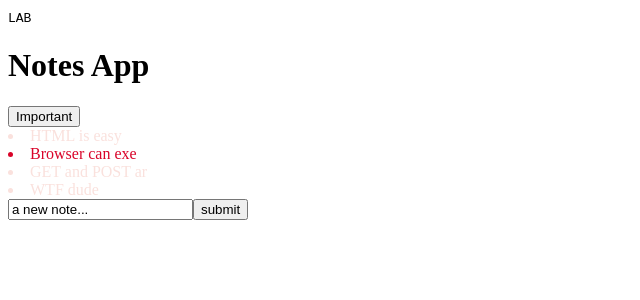
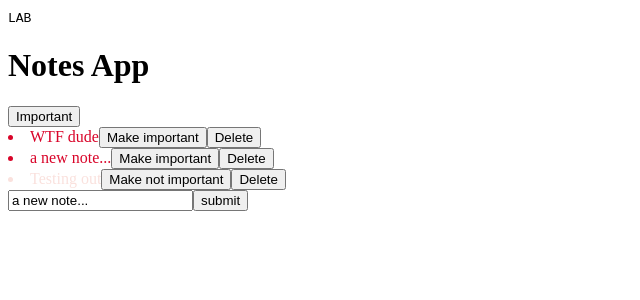
Before and after one commit to lonchanick/fullstackopen, a React (Vite) app in the folder part2/myapp/: page / in a window 1280 px wide. Shown: the top 300 px of the page, without its empty margins (0-640 px from the left). Built offline with nearby package versions, Linux system fonts and the light colour scheme; data requests are answered from the project's data file.

Commit message:
working on

```diff
--- a/part2/myapp/db.json
+++ b/part2/myapp/db.json
@@ -1,24 +1,18 @@
 {
   "notes": [
     {
-      "id": "1",
-      "content": "HTML is easy",
-      "important": true
-    },
-    {
-      "id": "2",
-      "content": "Browser can execute only JavaScript",
+      "id": "4",
+      "content": "WTF dude",
       "important": false
     },
     {
-      "id": "3",
-      "content": "GET and POST are the most important methods of HTTP protocol",
-      "important": true
-    }
-    ,
+      "id": "d35c",
+      "content": "a new note...",
+      "important": false
+    },
     {
-      "id": "4",
-      "content": "WTF dude",
+      "id": "e6e1",
+      "content": "Testing out",
       "important": true
     }
   ]
--- a/part2/myapp/src/App.jsx
+++ b/part2/myapp/src/App.jsx
@@ -14,16 +14,28 @@ const App = () => {
   const [newNote, setNewnote] = useState("a new note...");
   const [showAll, setShowAll] = useState(true);
 
+  const toggleImportance = (id)=>
+  {
+    const note = notes.find(n => n.id === id);
+    const changedNote = {...note, important: !note.important};
+
+    axios.put(`http://localhost:3001/notes/${id}`, changedNote)
+    .then((response)=>{
+      console.log(note);
+      console.log(changedNote);
+      setNotes(notes.map(n => n.id === id ? response.data : n))
+    })
+  }
+
+  const deleteNote = (id)=> axios.delete(`http://localhost:3001/notes/${id}`);
+
   useEffect(() => {
-    console.log('effect')
     axios
       .get('http://localhost:3001/notes')
       .then(response => {
-        console.log('promise fulfilled')
         setNotes(response.data)
       })
   }, [])
-  console.log('render', notes.length, 'notes')
 
   const notesToShow = showAll ? notes : notes.filter(note => note.important);
 
@@ -35,12 +47,19 @@ const App = () => {
       return;
 
     const newNoteObj = {
-      id: notes.length+1,
+      //id: notes.length+1,
       content: newNote,
       important: Math.random() > 0.5
     }
-    setNotes(notes.concat(newNoteObj));
-    setNewnote('');
+
+    axios.post('http://localhost:3001/notes', newNoteObj)
+    .then(resp => {
+      console.log(resp)
+      setNotes(notes.concat(newNoteObj));
+      setNewnote('');
+    });
+
+
   };
 
   const handlerNoteChange = (event) => {
@@ -57,7 +76,13 @@ const App = () => {
       <h1>Notes App</h1>
       <button onClick={()=>setShowAll(!showAll)}>{showAll ? 'Important':'All'}</button>
       </span>
-      {notesToShow.map(note => <Note key={note.id} note={note} />)}
+
+      {notesToShow.map(note => <Note
+      key={note.id}
+      note={note}
+      toggleImportance={toggleImportance}
+      deleteNote={deleteNote}/>)}
+
       <form onSubmit={addNote}>
         <input value={newNote} onChange={handlerNoteChange} />
 
--- a/part2/myapp/src/components/Note.jsx
+++ b/part2/myapp/src/components/Note.jsx
@@ -1,7 +1,10 @@
-const Note = ({ note }) => {
+const Note = ({ note,toggleImportance, deleteNote}) => {
+  const buttonText = note.important ? "Make not important" : "Make important"
   return (
     <li style={note.important ? { color: "#fae1dd" } : { color: "#d90429" }}>
       {note.content.slice(0, 15)}
+      <button onClick={()=> toggleImportance(note.id)}>{buttonText}</button>
+      <button onClick={()=> deleteNote(note.id)}>Delete</button>
     </li>
   );
 };
```
Also changed, not shown: part2/myapp/backup.json (added, +19 -0 lines), part2/myapp/src/services/notes.js (added).
